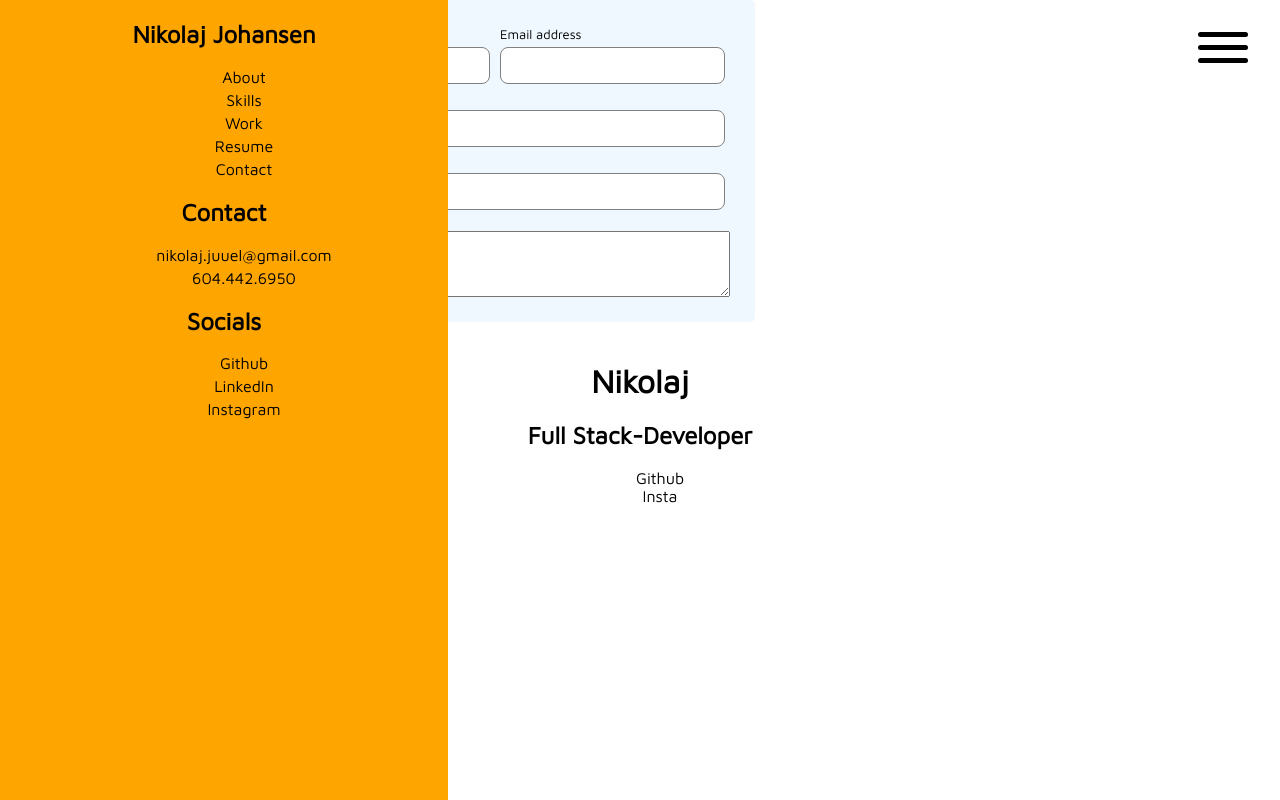
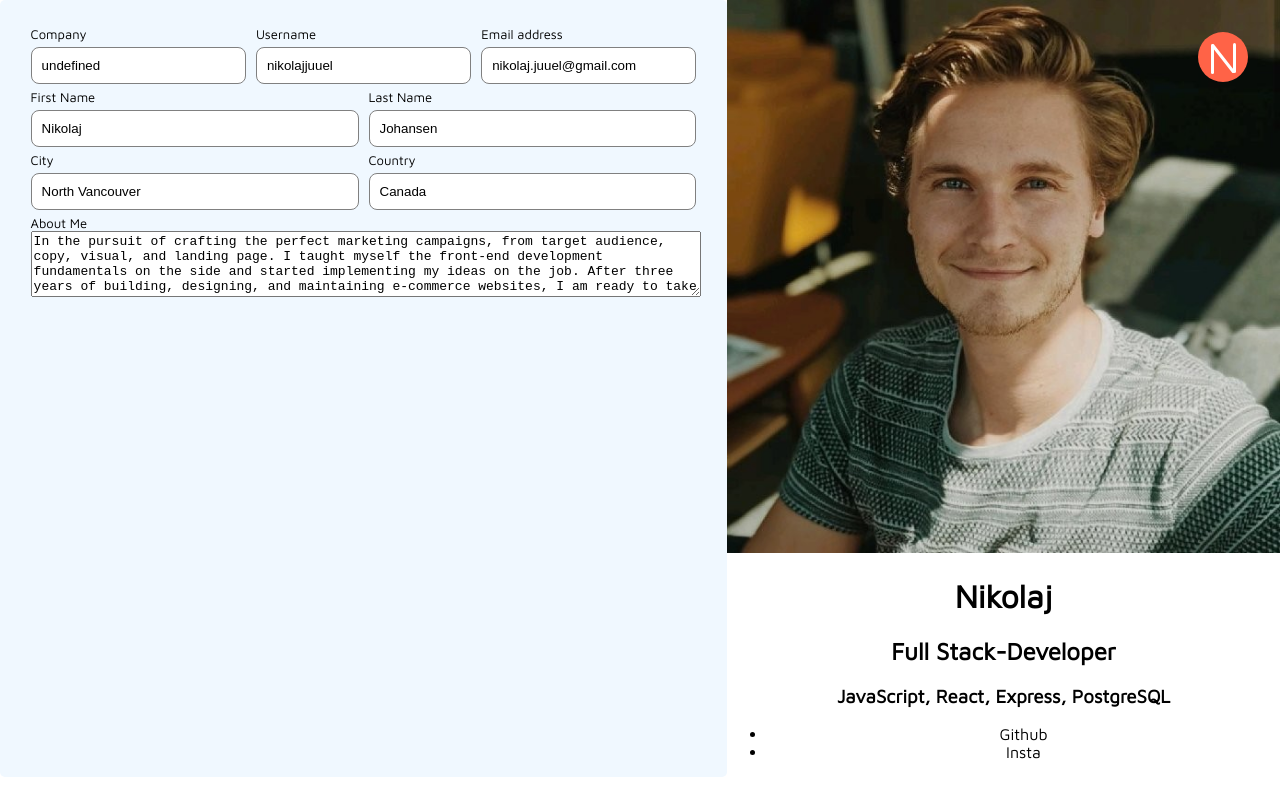
Before and after one commit to nikolajjuuel/juuel-johansen, a React (Create React App) app: page / in a window 1280 px wide. Built offline with nearby package versions, Linux system fonts and the light colour scheme; a web font is replaced by a local one.

Commit message:
about styling

```diff
--- a/src/About.js
+++ b/src/About.js
@@ -1,17 +1,17 @@
 import './about.scss'
-
+import profile from './profile.jpeg'
 
 const About = () => {
 
 
   return (
-    <>
+    <div className='about'>
       <div className="about-form">
         <form>
           <div className="form-3">
             <div className="label-input">
-              <label htmlFor="company" id='company'>Company</label>
-              <input type="text" id="company" name="company" />
+              <label htmlFor="company" id='company' >Company</label>
+              <input type="text" id="company" name="company" value="undefined" />
             </div>
             <div className="label-input">
               <label htmlFor="username">Username</label>
@@ -19,42 +19,43 @@ const About = () => {
             </div>
             <div className="label-input">
               <label htmlFor="email">Email address </label>
-              <input type="text" id="email" name="email" />
+              <input type="text" id="email" name="email" value="nikolaj.juuel@gmail.com" />
             </div>
           </div>
 
           <div className="form-2">
             <div className="label-input">
-              <label htmlFor="firstName">First Name</label>
-              <input type="text" id="firstName" name="firstName" />
+              <label htmlFor="firstName" >First Name</label>
+              <input type="text" id="firstName" name="firstName" value="Nikolaj" />
             </div>
             <div className="label-input">
-              <label htmlFor="lastName">Last Name</label>
-              <input type="text" id="lastName" name="lastName" />
+              <label htmlFor="lastName" >Last Name</label>
+              <input type="text" id="lastName" name="lastName" value="Johansen" />
             </div>
           </div>
 
           <div className="form-2">
             <div className="label-input">
               <label htmlFor="city">City</label>
-              <input type="text" id="city" name="city" />
+              <input type="text" id="city" name="city" value="North Vancouver" />
             </div>
             <div className="label-input">
-              <label htmlFor="country">Country</label>
-              <input type="text" id="country" name="country" />
+              <label htmlFor="country" >Country</label>
+              <input type="text" id="country" name="country" value="Canada" />
             </div>
           </div>
           <div className="label-input">
             <label htmlFor='message'>About Me</label>
-            <textarea id="message" name="message" rows="4" cols="50" />
+            <textarea id="message" name="message" rows="4" cols="50" value="In the pursuit of crafting the perfect marketing campaigns, from target audience, copy, visual, and landing page. I taught myself the front-end development fundamentals on the side and started implementing my ideas on the job. After three years of building, designing, and maintaining e-commerce websites, I am ready to take the plunge into full-stack development." />
           </div>
         </form>
       </div>
       <div className="avatar">
         <div className="avatar-info">
-          <img src="" />
+          <img src={profile} />
           <h1>Nikolaj</h1>
           <h2>Full Stack-Developer</h2>
+          <h3>JavaScript, React, Express, PostgreSQL</h3>
         </div>
         <div className="avatar-quote"></div>
         <div className="avatar-socials">
@@ -64,9 +65,8 @@ const About = () => {
           </ul>
         </div>
 
-
       </div>
-    </>
+    </div>
   )
 }
 
--- a/src/Menu.js
+++ b/src/Menu.js
@@ -5,7 +5,7 @@ import './menu.scss'
 
 const Menu = () => {
   const [showMenu, SetShowMenu] = useState({
-    open: false,
+    open: true,
   });
 
   const hamburger = {
--- a/src/about.scss
+++ b/src/about.scss
@@ -2,6 +2,10 @@ label,
 textarea {
   margin-left: 5px;
   font-size: 13px;
+}
+
+img {
+  width: 100%;
 }
 
 input {
@@ -10,6 +14,15 @@ input {
   padding: 10px;
   margin: 5px;
 }
+
+.about {
+  display: flex;
+}
+
+.avatar {
+  width: 45%;
+}
+
 .about-form {
   width: 55%;
   background-color: aliceblue;
```
Also changed, not shown: src/profile.jpeg (added).
